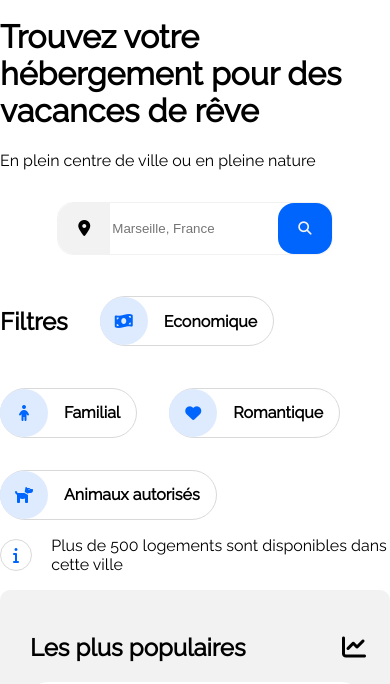
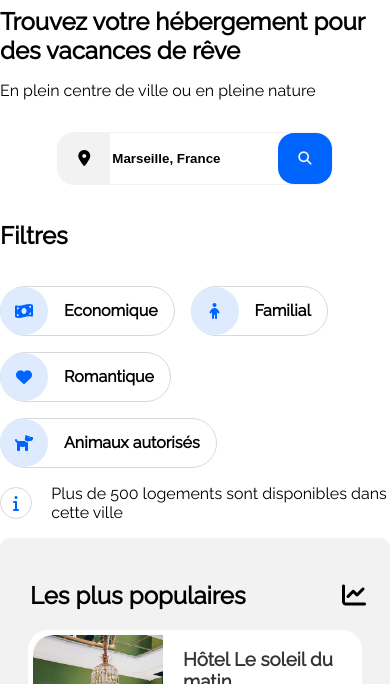
Before and after one commit to Steveuh00/BrunSteven_2_30082021, a plain HTML site: page index.html in a window 390 px wide. Shown: the part 102-786 px from the top of the page. Drawn offline with Linux system fonts and the light colour scheme; files whose address does not match are found by name.

Commit message:
finition

```diff
--- a/style.css
+++ b/style.css
@@ -90,6 +90,10 @@ main {
 	color: #F2F2F2;
 
 }
+::placeholder {
+    color: black;
+    font-weight: bold;
+  }
 .button-research span{
     display: block;
 }
@@ -311,6 +315,9 @@ i.no-star {
         flex-direction: column;
 
     }
+    .activity-container h3{
+        color: black;
+    }
 
     .activity-container h3 {
         margin: 1.2rem 1.5rem;
@@ -412,7 +419,9 @@ i.no-star {
         display: flex;
         flex-wrap: wrap;
         gap: 2;
+
     }
+
 
     .mediafilter{
         display: flex;
@@ -481,6 +490,11 @@ i.no-star {
 	border-top: none;
 	}
 
+    h1{
+        font-size: 24px;
+        margin-top: 10px;
+    }
+
     .container-box{
         display: flex;
         justify-content: center;
@@ -509,7 +523,11 @@ i.no-star {
     .filter {
         display: flex;
         flex-wrap: wrap;
-        gap: 1;
+        gap: 1rem;
+        margin-top: 1rem;
+    }
+    .filter h2{
+        width: 100%;
     }
     .mediafilter{
         display: flex;
```
